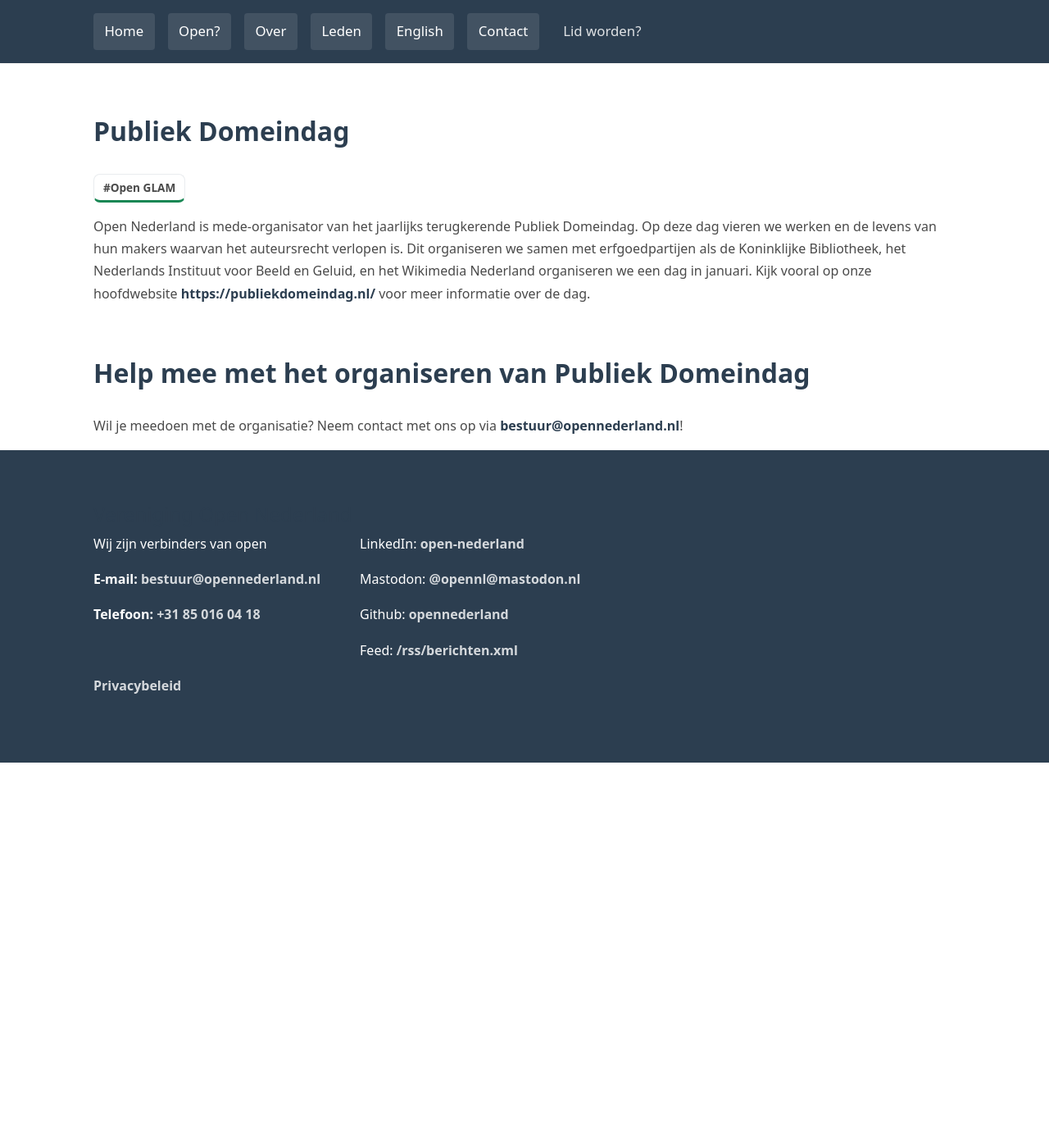
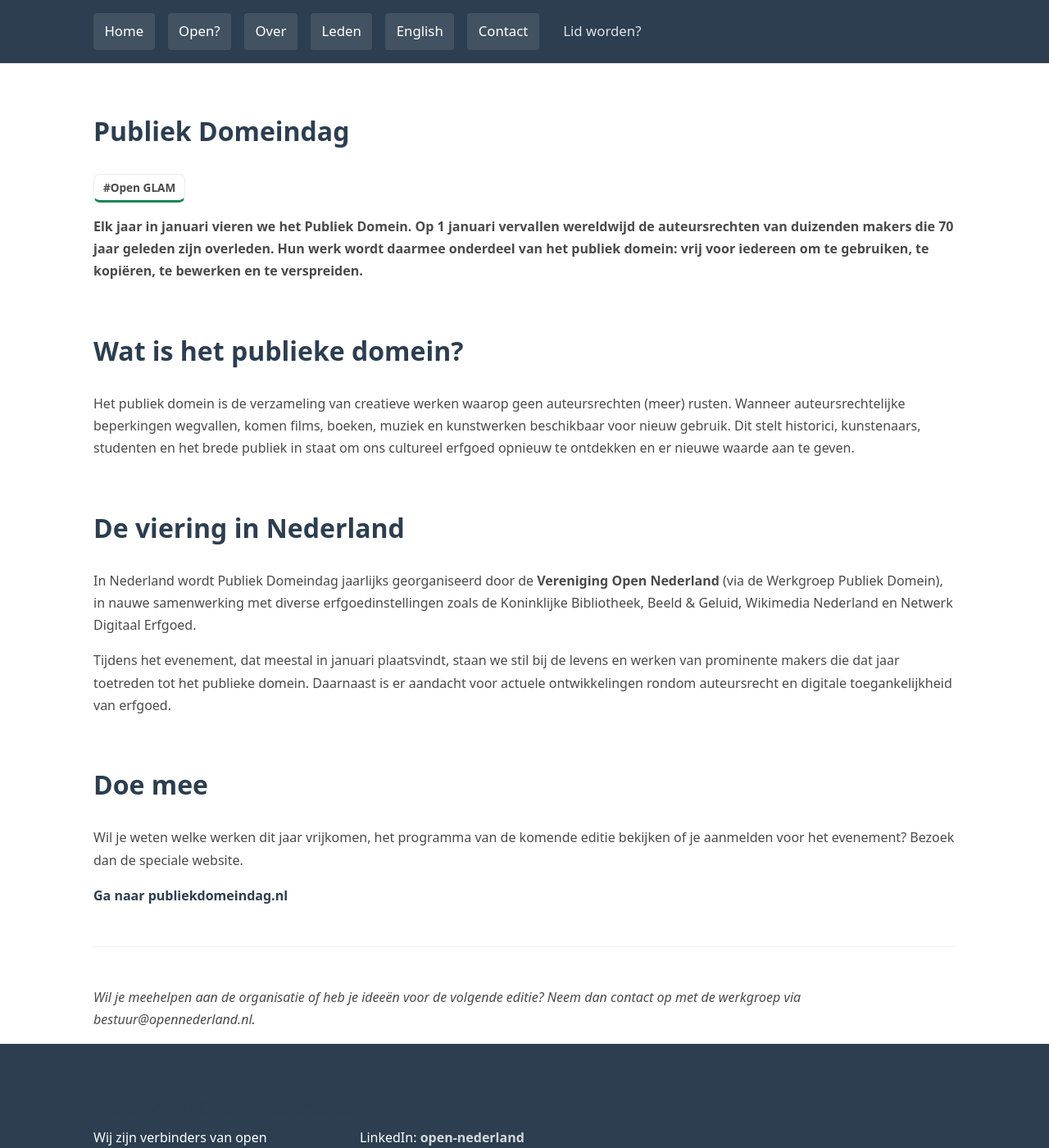
Before and after one commit to opennederland/www.opennederland.nl, a Jekyll site: the page built from pages/publiek-domeindag.md, in a window 1280 px wide and 1400 px high. Shown: the whole window at 82% size. Built offline with Jekyll 4.4.1, drawn with Linux system fonts in a browser that asks for light colours.

Commit message:
herziening publiek domeindag event

```diff
--- a/_includes/personen.html
+++ b/_includes/personen.html
@@ -9,7 +9,6 @@
 {% elsif include.tag %}
   {% assign personen = site.members | where: "type", "persoon" | where_exp: "p", "p.tags contains include.tag" | sort: "lidnummer" %}
   {% assign context_tags = context_tags | push: include.tag %}
-
 {% else %}
   {% assign personen = site.members | where: "type", "persoon" | sort: "lidnummer" %}
 {% endif %}
@@ -29,7 +28,7 @@
             {% if persoon.tags %}
             <div class="person-tags">
                 {% for tag_name in persoon.tags %}
-                    <span class="mini-tag">#{{ tag_name }}</span>
+                    <span class="tag {{ tag_name | slugify }}">#{{ tag_name }}</span>
                 {% endfor %}
             </div>
             {% endif %}
--- a/pages/publiek-domeindag.md
+++ b/pages/publiek-domeindag.md
@@ -5,7 +5,21 @@
 permalink: /publiek-domeindag/
 ---
 
-Open Nederland is mede-organisator van het jaarlijks terugkerende Publiek Domeindag. Op deze dag vieren we werken en de levens van hun makers waarvan het auteursrecht verlopen is. Dit organiseren we samen met erfgoedpartijen als de Koninklijke Bibliotheek, het Nederlands Instituut voor Beeld en Geluid, en het Wikimedia Nederland organiseren we een dag in januari. Kijk vooral op onze hoofdwebsite [https://publiekdomeindag.nl/](https://publiekdomeindag.nl/) voor meer informatie over de dag.
+**Elk jaar in januari vieren we het Publiek Domein. Op 1 januari vervallen wereldwijd de auteursrechten van duizenden makers die 70 jaar geleden zijn overleden. Hun werk wordt daarmee onderdeel van het publiek domein: vrij voor iedereen om te gebruiken, te kopiëren, te bewerken en te verspreiden.**
 
-## Help mee met het organiseren van Publiek Domeindag
-Wil je meedoen met de organisatie? Neem contact met ons op via [bestuur@opennederland.nl](mailto:bestuur@opennederland.nl)!
+## Wat is het publieke domein?
+Het publiek domein is de verzameling van creatieve werken waarop geen auteursrechten (meer) rusten. Wanneer auteursrechtelijke beperkingen wegvallen, komen films, boeken, muziek en kunstwerken beschikbaar voor nieuw gebruik. Dit stelt historici, kunstenaars, studenten en het brede publiek in staat om ons cultureel erfgoed opnieuw te ontdekken en er nieuwe waarde aan te geven.
+
+## De viering in Nederland
+In Nederland wordt Publiek Domeindag jaarlijks georganiseerd door de **Vereniging Open Nederland** (via de Werkgroep Publiek Domein), in nauwe samenwerking met diverse erfgoedinstellingen zoals de Koninklijke Bibliotheek, Beeld & Geluid, Wikimedia Nederland en Netwerk Digitaal Erfgoed.
+
+Tijdens het evenement, dat meestal in januari plaatsvindt, staan we stil bij de levens en werken van prominente makers die dat jaar toetreden tot het publieke domein. Daarnaast is er aandacht voor actuele ontwikkelingen rondom auteursrecht en digitale toegankelijkheid van erfgoed.
+
+## Doe mee
+Wil je weten welke werken dit jaar vrijkomen, het programma van de komende editie bekijken of je aanmelden voor het evenement? Bezoek dan de speciale website.
+
+[**Ga naar publiekdomeindag.nl**](https://publiekdomeindag.nl/)
+
+---
+
+*Wil je meehelpen aan de organisatie of heb je ideeën voor de volgende editie? Neem dan contact op met de werkgroep via bestuur@opennederland.nl.*
```
